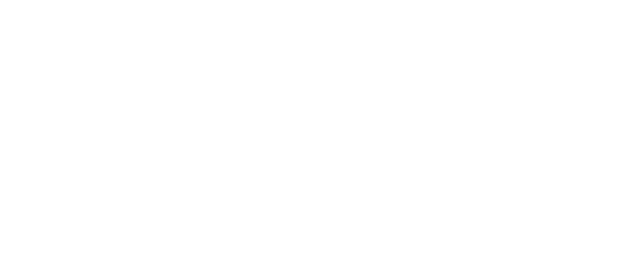
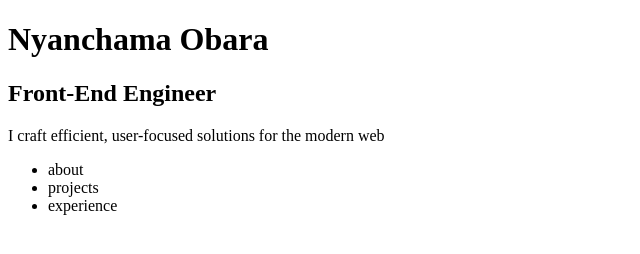
Before and after one commit to nyanchama/Portfolio-website, a plain HTML site: page index.html in a window 1280 px wide. Shown: the whole page, without its empty margins (0-640 px from the left). Drawn offline with Linux system fonts and the light colour scheme.

Commit message:
added html
created js and css file. added initial content to html file.

```diff
--- a/index.html
+++ b/index.html
@@ -6,6 +6,13 @@
     <title>NyanchamaObara.com</title>
 </head>
 <body>
-
+    <h1>Nyanchama Obara</h1>
+    <h2>Front-End Engineer</h2>
+    <p>I craft efficient, user-focused solutions for the modern web</p>
+    <ul>
+        <li>about</li>
+        <li>projects</li>
+        <li>experience</li>
+    </ul>
 </body>
 </html>
```
Also changed, not shown: src/index.js (added), src/main.css (added).
